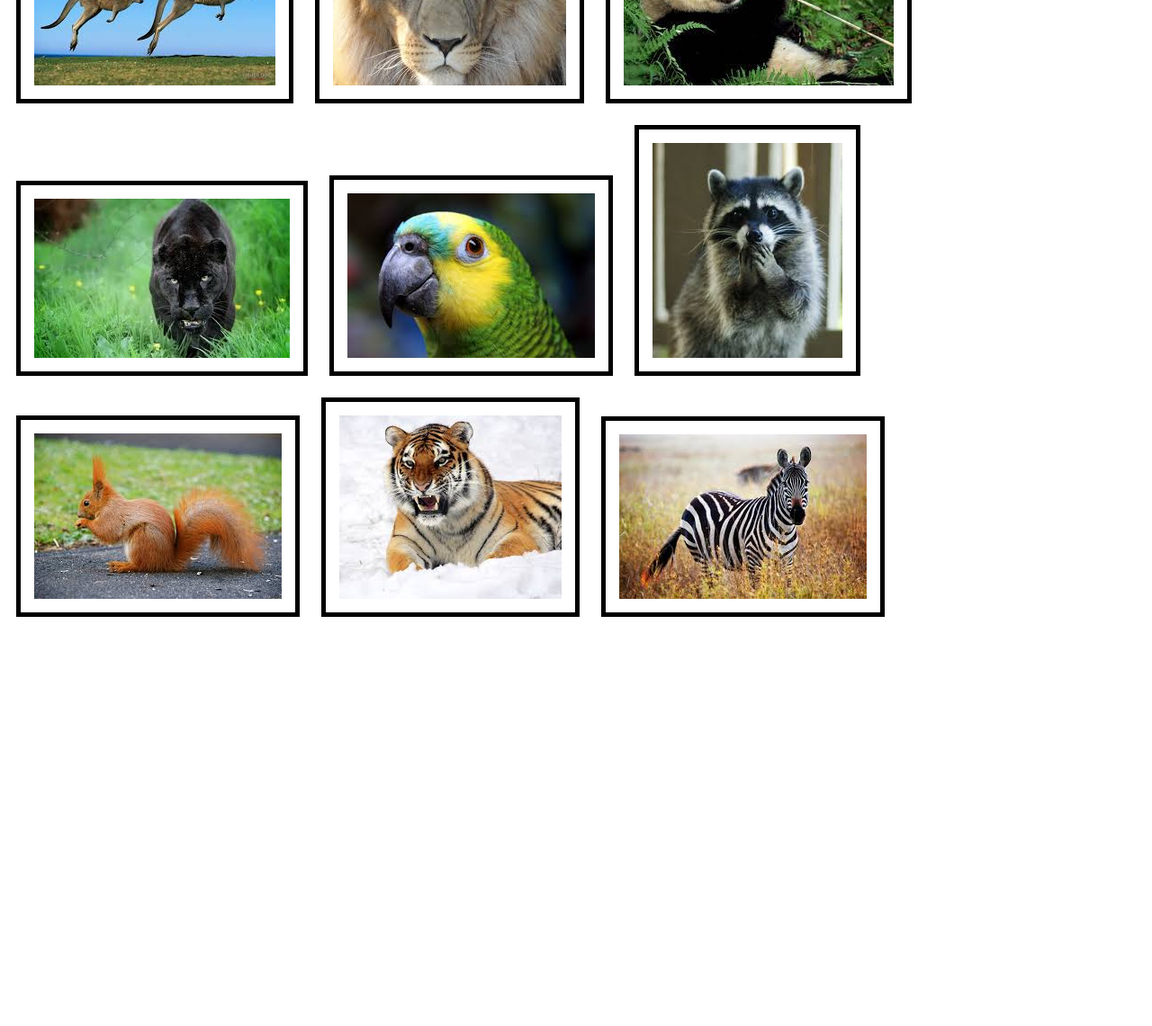
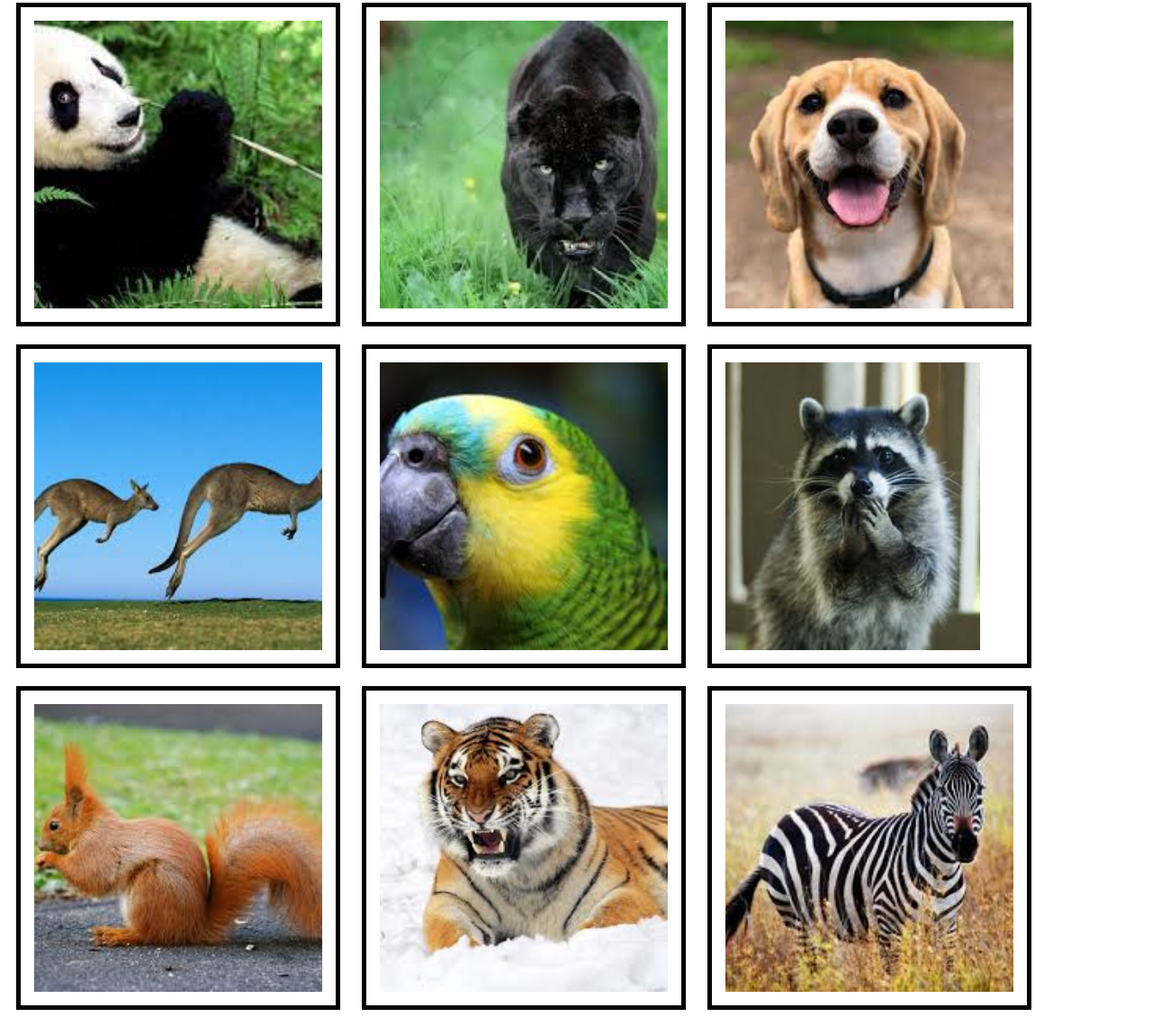
Before and after one commit to Lada201009/Prodject_home, a plain HTML site: page css_project_gallery/index.html in a window 1280 px wide. Shown: the part 395-1536 px from the top of the page at 90% size. Before the commit the page ends 1103 px from the top, so only its background shows below. Drawn offline with Linux system fonts and the light colour scheme.

Commit message:
image positioning

```diff
--- a/css_project_gallery/assets/css/style.css
+++ b/css_project_gallery/assets/css/style.css
@@ -1,7 +1,14 @@
-.img{
+.image {
+  display: inline-block;
+  width: 320px;
+  height: 320px;
   border: 5px solid black;
   padding: 15px;
   margin: 10px;
+}
+
+.img{
+  max-width: 100%;
+  min-height: 100%;
   object-fit: cover;
-
 }
--- a/css_project_gallery/index.html
+++ b/css_project_gallery/index.html
@@ -7,18 +7,51 @@
 
 </head>
 <body>
+  <div class="block">
+    <div class="image">
       <img class="img" src="./assets/images/Bear.jpeg" alt="Bear">
+    </div>
+    <div class="image">
       <img class="img" src="./assets/images/Cat.jpeg" alt="Cat">
+    </div>
+    <div class="image">
+      <img class="img" src="./assets/images/Lion.jpeg" alt="Lion">
+    </div>
+    <div class="image">
+      <img class="img" src="./assets/images/Panda.jpeg" alt="Panda">
+    </div>
+    <div class="image">
+      <img class="img" src="./assets/images/Panther.jpeg" alt="Panther">
+    </div>
+     <div class="image">
        <img class="img" src="./assets/images/Dog.jpeg" alt="Dog">
+     </div>
+     <div class="image">
        <img class="img" src="./assets/images/Kangaroo.jpeg" alt="Kangaroo">
-  <img class="img" src="./assets/images/Lion.jpeg" alt="Lion">
-  <img class="img" src="./assets/images/Panda.jpeg" alt="Panda">
-  <img class="img" src="./assets/images/Panther.jpeg" alt="Panther">
+     </div>
+     <div class="image">
        <img class="img" src="./assets/images/Papagai.jpeg" alt="Papagai">
+     </div>
+     <div class="image">
        <img class="img" src="./assets/images/Raccoon.jpeg" alt="Raccon">
+     </div>
+     <div class="image">
        <img class="img" src="./assets/images/Sqwirrel.jpeg" alt="Sqwirrel">
+     </div>
+     <div class="image">
        <img class="img" src="./assets/images/Tigr.jpeg" alt="Tigr">
+     </div>
+     <div class="image">
        <img class="img" src="./assets/images/Zebra.jpeg" alt="Zebra">
+     </div>
+
+
+
+
+
+
+
+  </div>
 
 </body>
 </html>
```
Lines whose indentation alone changed are shown as unchanged.
